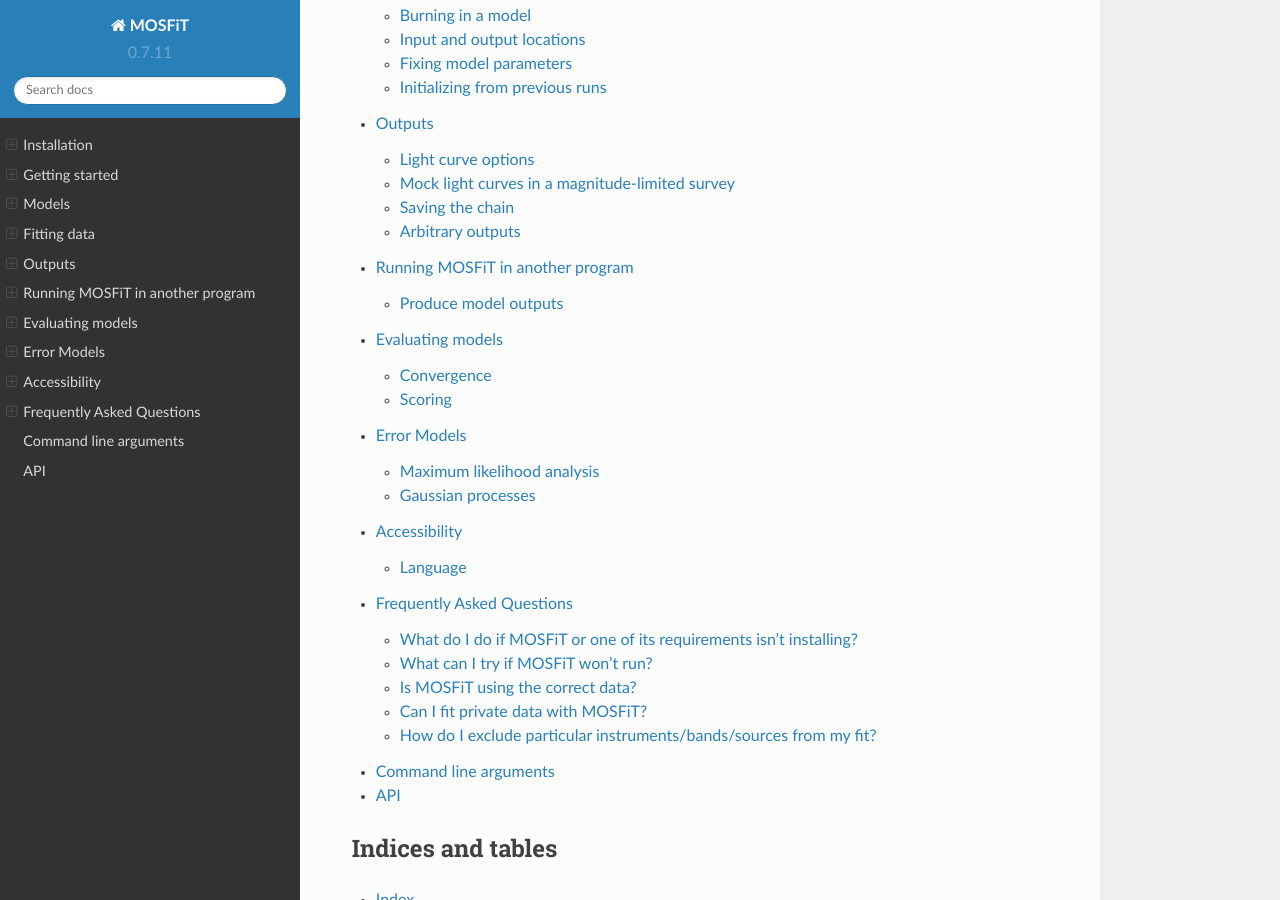
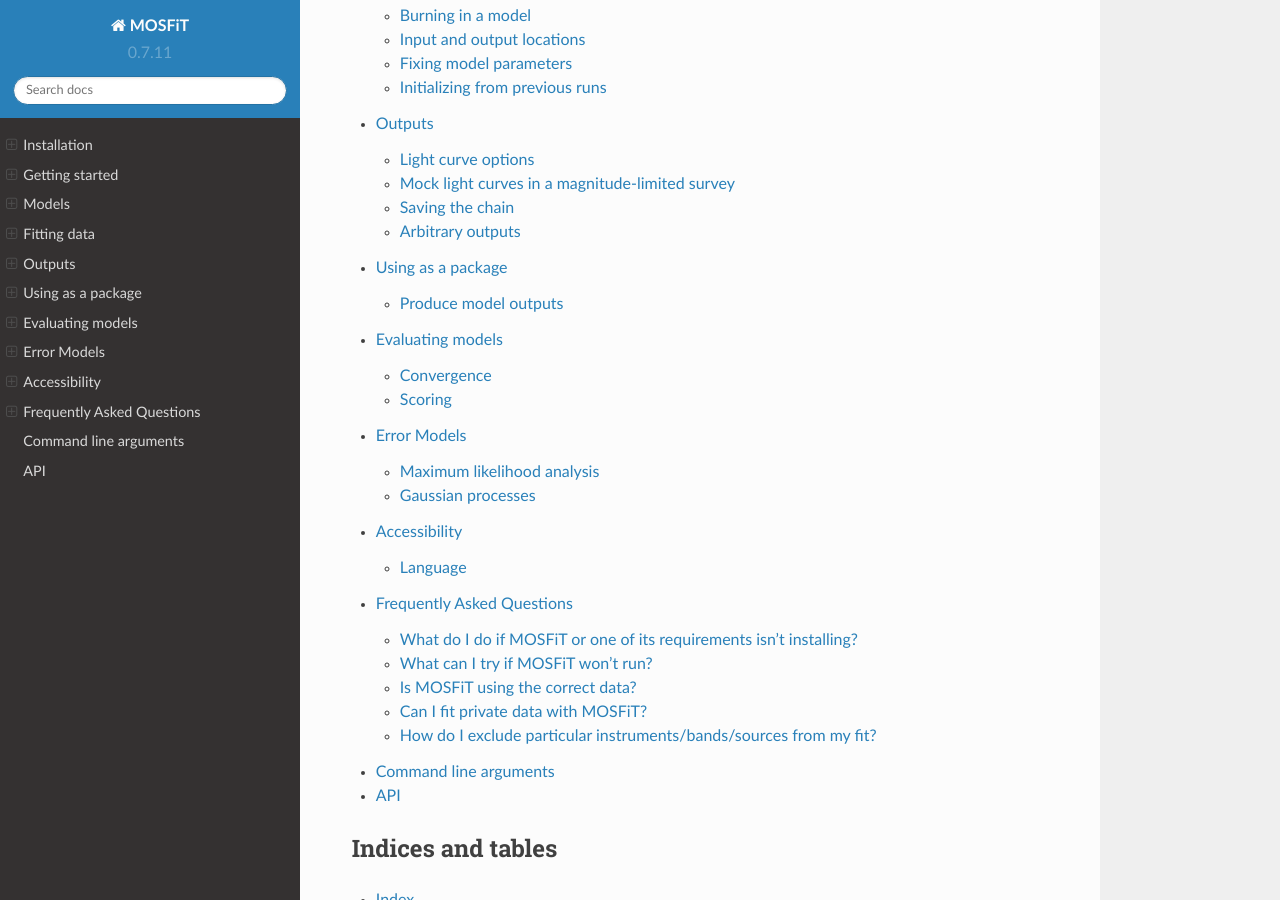
Before and after one commit to guillochon/MOSFiT, a Sphinx documentation site: the page built from docs/index.rst, in a window 1280 px wide and 900 px high, scrolled down 800 px. Built offline with Sphinx 7.4.7 and the Read the Docs theme 2.0.0, drawn with Linux system fonts in a browser that asks for light colours.

Commit message:
DOCS: move

```diff
--- a/docs/index.rst
+++ b/docs/index.rst
@@ -16,7 +16,7 @@
    models.rst
    fitting.rst
    outputs.rst
-   function.rst
+   package.rst
    evaluation.rst
    error.rst
    accessibility.rst
--- a/docs/function.rst
+++ b/docs/package.rst
@@ -1,8 +1,8 @@
-.. _function:
+.. _package:
 
-=================================
-Running MOSFiT in another program
-=================================
+==================
+Using as a package
+==================
 
 If you wish to produce light curves or other data products for a given model without using the fitting and evidence accumulation features of ``MOSFiT``, functions within the code can be accessed by importing the ``mosfit`` package into your Python code.
 
@@ -14,7 +14,7 @@
 
 In the code snippet below, we fetch a supernova's data from the Open Catalogs using the ``Fetcher`` class, create a ``Model`` that initializes from the fetched data, and finally run the model:
 
-.. code_block:: python
+.. code-block:: python
 
     import mosfit
     import numpy as np
```
